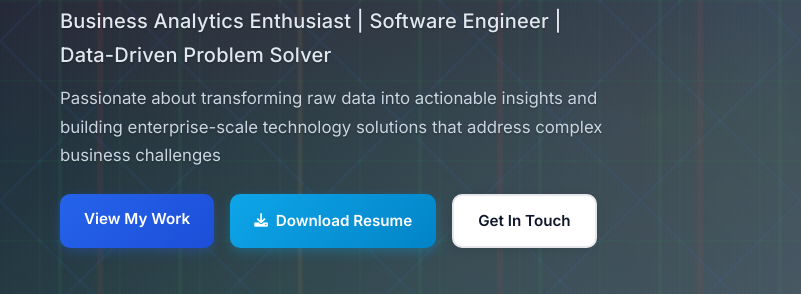
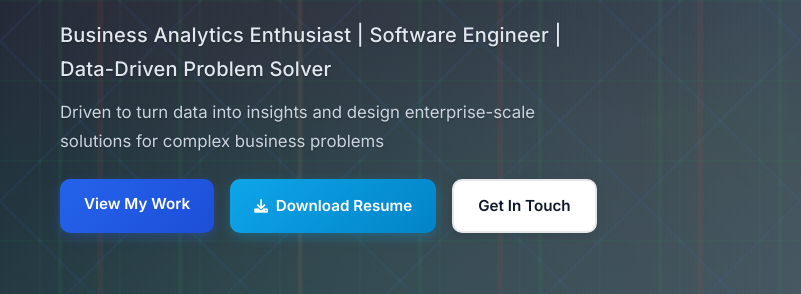
Before and after one commit to Piyush0403/Piyush0403.github.io, a plain HTML site: page index.html in a window 1280 px wide. Shown: the part 279-573 px from the top of the page, 0-801 px from the left. Drawn offline with Linux system fonts and the light colour scheme.

Commit message:
Update index.html
changes in profile section

```diff
--- a/index.html
+++ b/index.html
@@ -62,7 +62,7 @@
             <div class="hero-content">
                 <h1 class="hero-title">Hi, I'm Piyush Gautam</h1>
                 <p class="hero-subtitle">Business Analytics Enthusiast | Software Engineer | Data-Driven Problem Solver</p>
-                <p class="hero-description">Passionate about transforming raw data into actionable insights and building enterprise-scale technology solutions that address complex business challenges</p>
+                <p class="hero-description">Driven to turn data into insights and design enterprise-scale solutions for complex business problems</p>
                 <div class="hero-buttons">
                     <a href="#projects" class="btn btn-primary">View My Work</a>
                     <a href="Piyush Resume BA.pdf" class="btn btn-resume" download><i class="fas fa-download"></i> Download Resume</a>
```
